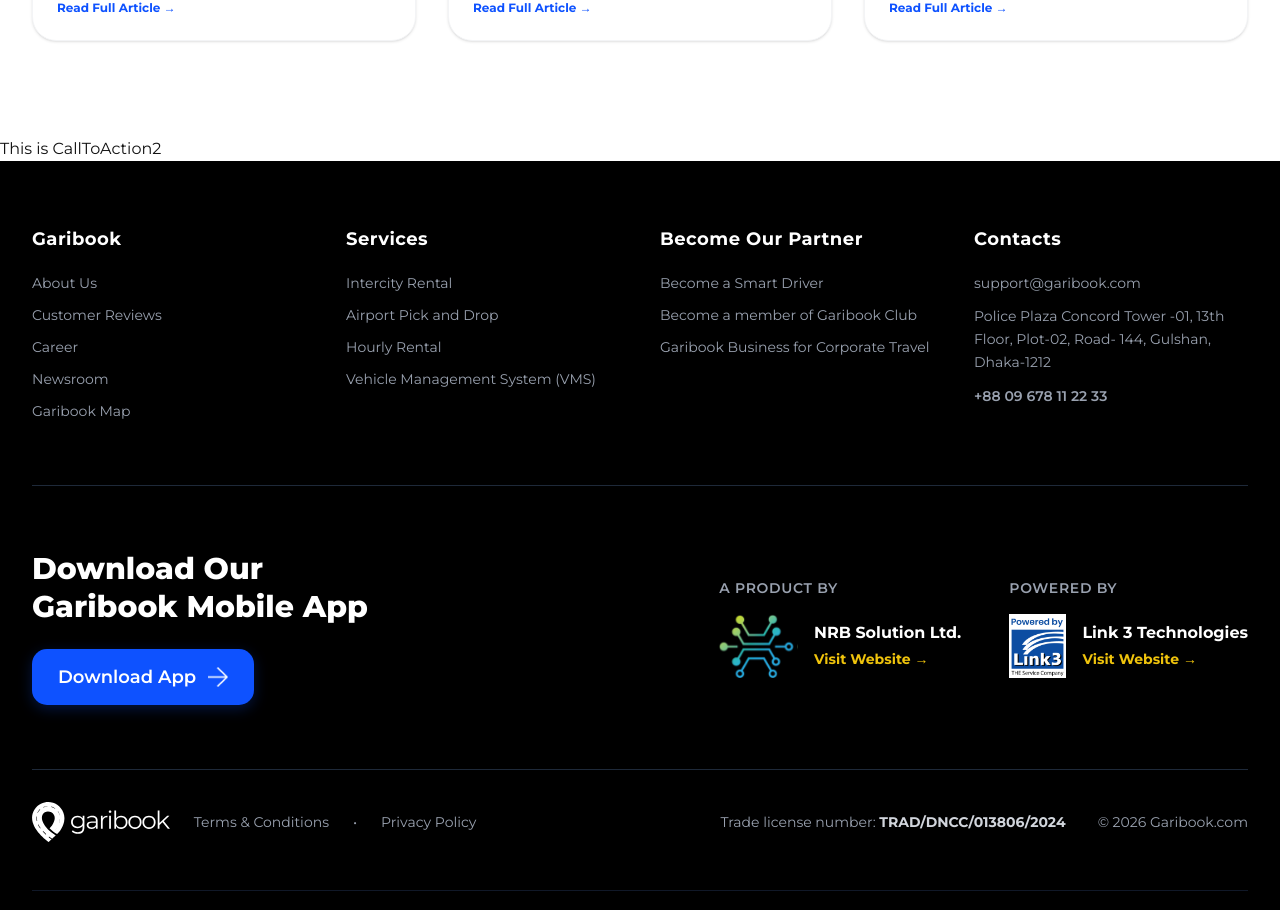
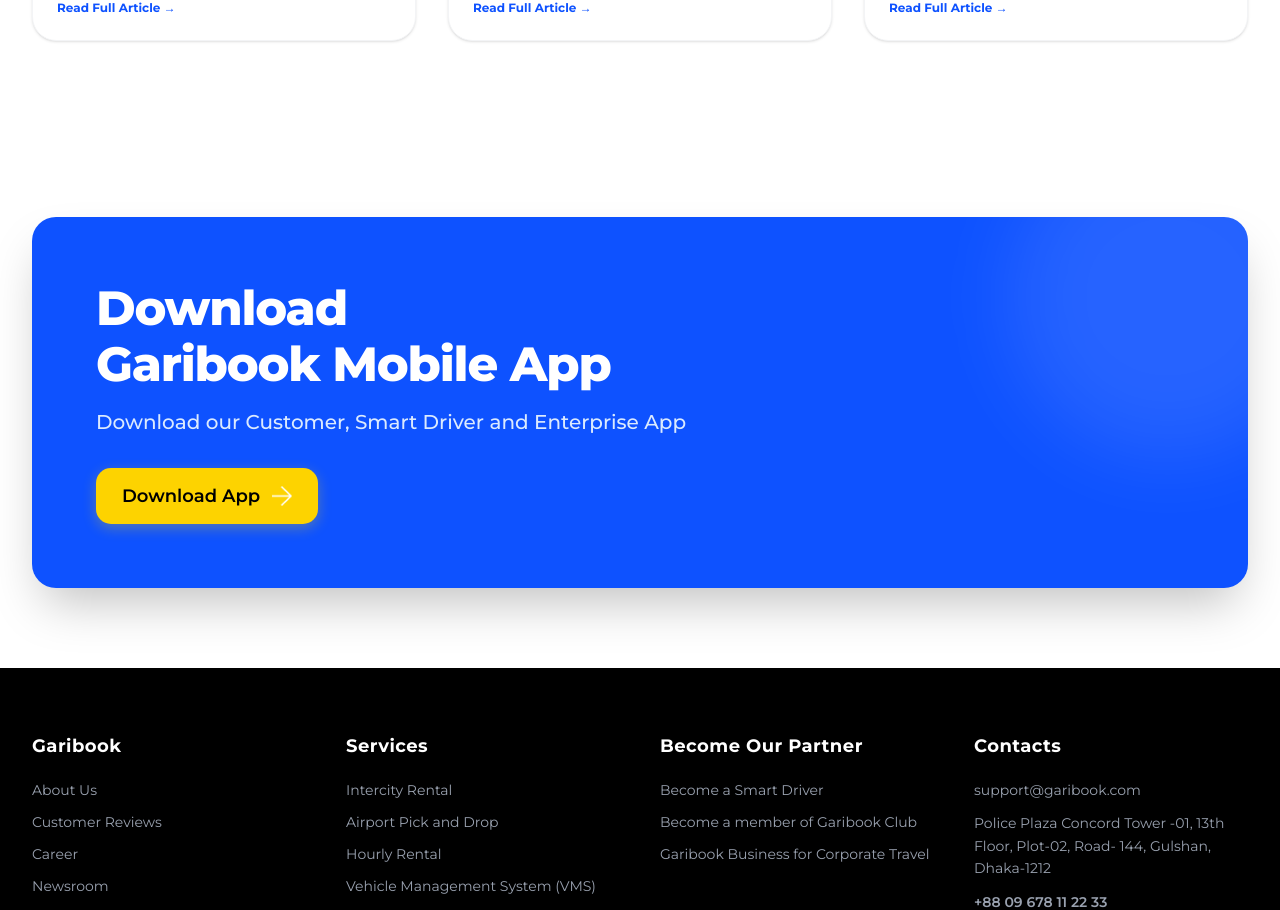
Before and after one commit to SazidulAlam47/garibook-homepage, a React (Vite) app: page / in a window 1280 px wide. Shown: the part 7715-8625 px from the top of the page. Built offline with nearby package versions, Linux system fonts and the light colour scheme.

Commit message:
feat: implement Garibook cta2 section

```diff
--- a/src/components/HomePageSections/CallToAction2/CallToAction2.tsx
+++ b/src/components/HomePageSections/CallToAction2/CallToAction2.tsx
@@ -1,8 +1,40 @@
+import Container from "../../ui/Container";
+import rightArrow from "../../../assets/right-arrow.png";
+
 const CallToAction2 = () => {
     return (
-        <div>
-            <p>This is CallToAction2</p>
-        </div>
+        <section className="py-12 sm:py-16 md:py-20 bg-white">
+            <Container>
+                <div className="bg-[#0e52ff] rounded-3xl p-8 sm:p-12 md:p-16 relative overflow-hidden shadow-2xl text-white">
+                    {/* Background subtle decorative circle */}
+                    <div className="absolute -right-20 -top-20 w-80 h-80 rounded-full bg-white/10 blur-2xl pointer-events-none" />
+
+                    <div className="relative z-10 max-w-2xl">
+                        <h2 className="text-3xl sm:text-4xl md:text-5xl font-extrabold leading-[1.15] tracking-tight mb-4">
+                            Download <br /> Garibook Mobile App
+                        </h2>
+
+                        <p className="text-base sm:text-xl text-blue-100 font-medium mb-8">
+                            Download our Customer, Smart Driver and Enterprise App
+                        </p>
+
+                        <a
+                            href="https://onelink.to/gbweb?utm_source=Website&utm_medium=Webpage&utm_campaign=Homepage&utm_term=web&utm_content=page"
+                            target="_blank"
+                            rel="noopener noreferrer"
+                            className="theme-warning-btn group !w-full sm:!w-auto !justify-between"
+                        >
+                            <span className="font-semibold text-lg text-black">Download App</span>
+                            <img
+                                src={rightArrow}
+                                alt=""
+                                className="w-5 h-5 object-contain transition-transform duration-300 group-hover:translate-x-1"
+                            />
+                        </a>
+                    </div>
+                </div>
+            </Container>
+        </section>
     );
 };
 
```
